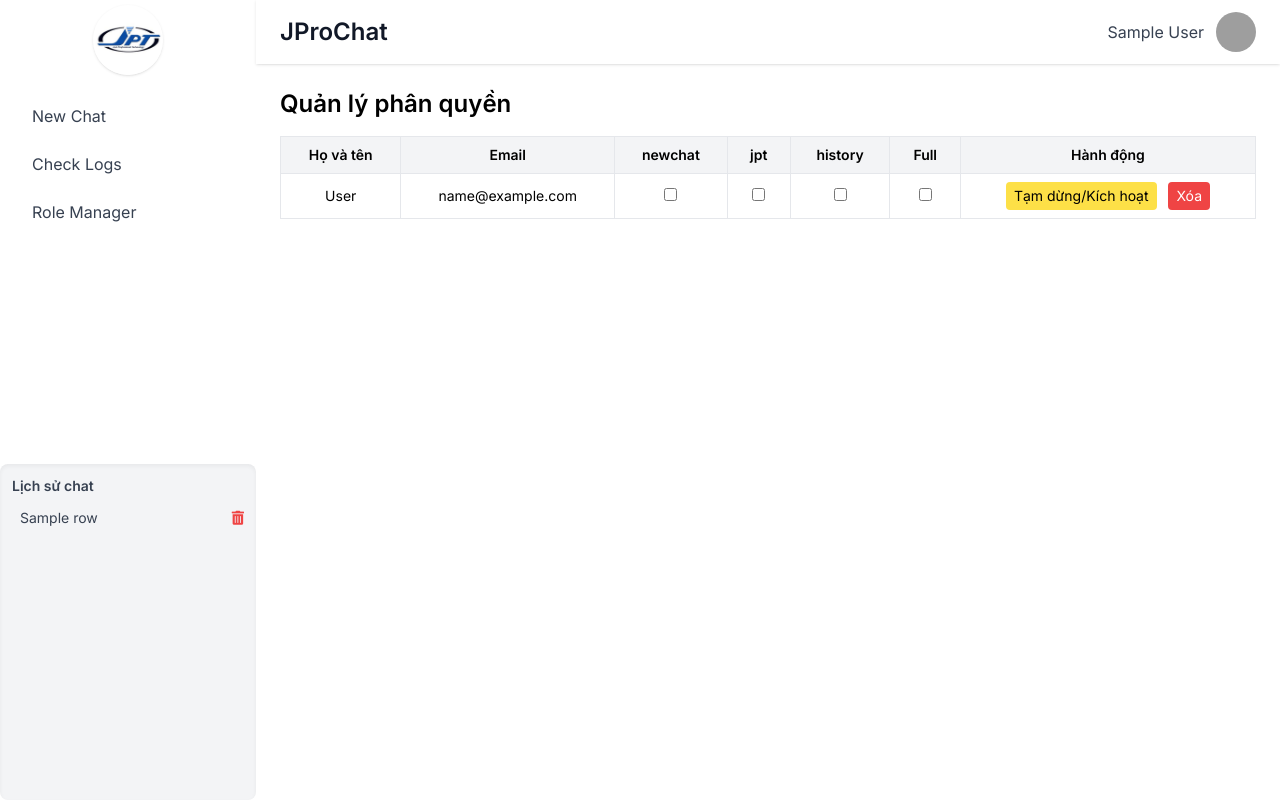
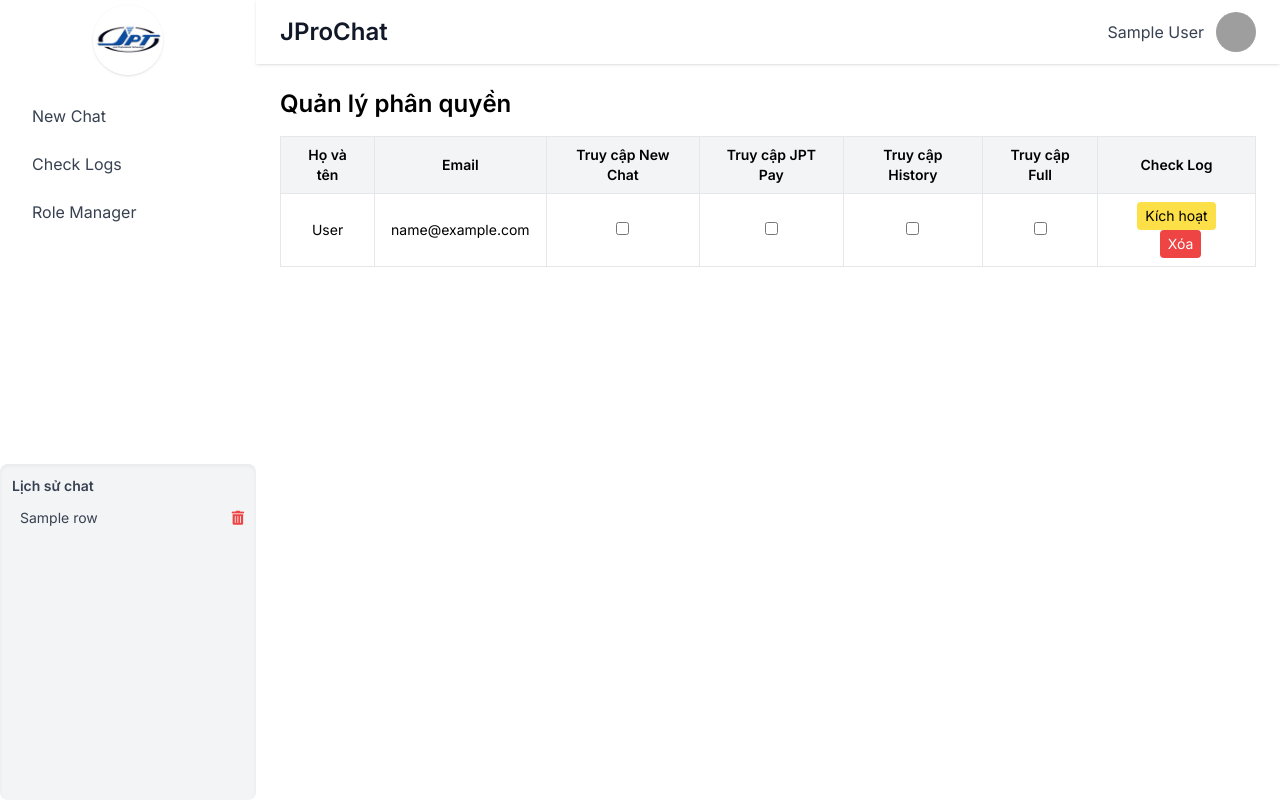
Before and after one commit to JprotechDev/Agent, a Flask app: template templates/role_manager.html in a window 1280 px wide. Run offline with Flask 3, Linux system fonts and the light colour scheme; the visitor is signed in with stand-in values (Sample User, id 1); the template is opened without the code that fills it: most values are stand-ins (such as "Sample title", 1, 10 or a date in 2020); parts of the project's set-up code (start-up, migrations or seed data) failed here and were passed over; some libraries are stand-ins or nearby versions; grey boxes are pictures that could not be loaded.

Commit message:
role_manager.html

```diff
--- a/templates/role_manager.html
+++ b/templates/role_manager.html
@@ -1,3 +1,4 @@
+{# role_manager.html #}
 {% extends "include/base.html" %}
 
 {% block content_chat %}
@@ -9,31 +10,53 @@
             <tr>
                 <th class="border px-4 py-2">Họ và tên</th>
                 <th class="border px-4 py-2">Email</th>
-                <th class="border px-4 py-2">newchat</th>
-                <th class="border px-4 py-2">jpt</th>
-                <th class="border px-4 py-2">history</th>
-                <th class="border px-4 py-2">Full</th>
-                <th class="border px-4 py-2">Hành động</th>
+                {# Cập nhật các cột quyền dựa trên các vai trò có thể có trong Google Sheet của bạn #}
+                <th class="border px-4 py-2">Truy cập New Chat</th>
+                <th class="border px-4 py-2">Truy cập JPT Pay</th>
+                <th class="border px-4 py-2">Truy cập History</th>
+                <th class="border px-4 py-2">Truy cập Full</th>
+                <th class="border px-4 py-2">Check Log</th>
             </tr>
         </thead>
         <tbody>
-            {% for user in get_chat_info_list %}
+            {# Duyệt qua all_users (tên biến đã được chuẩn hóa trong homeController) #}
+            {% for user in all_users %}
             <tr class="text-center">
-                <td class="border px-4 py-2">{{ user.fullname }}</td>
-                <td class="border px-4 py-2">{{ user.email }}</td>
+                {# Đảm bảo các key 'FULLNAME', 'EMAIL' khớp với key trong dictionary trả về từ Auth #}
+                <td class="border px-4 py-2">{{ user.FULLNAME }}</td>
+                <td class="border px-4 py-2">{{ user.EMAIL }}</td>
 
-                {% for role in ['newchat', 'jpt', 'history', 'full'] %}
+                {# Các checkbox cho các vai trò. Sửa các tên role cho phù hợp với cách bạn lưu trữ trong Google Sheet #}
                 <td class="border px-4 py-2">
                     <input type="checkbox"
-                        {% if role in user.roles %}checked{% endif %}
-                        onclick="toggleRole('{{ user.email }}', '{{ role }}')"
+                        {% if 'newchat' in user.roles %}checked{% endif %}
+                        onclick="toggleRole('{{ user.EMAIL }}', 'newchat')"
                     />
                 </td>
-                {% endfor %}
+                <td class="border px-4 py-2">
+                    <input type="checkbox"
+                        {% if 'jpt' in user.roles %}checked{% endif %}
+                        onclick="toggleRole('{{ user.EMAIL }}', 'jpt')"
+                    />
+                </td>
+                <td class="border px-4 py-2">
+                    <input type="checkbox"
+                        {% if 'history' in user.roles %}checked{% endif %}
+                        onclick="toggleRole('{{ user.EMAIL }}', 'history')"
+                    />
+                </td>
+                <td class="border px-4 py-2">
+                    <input type="checkbox"
+                        {% if 'full' in user.roles %}checked{% endif %}
+                        onclick="toggleRole('{{ user.EMAIL }}', 'full')"
+                    />
+                </td>
 
                 <td class="border px-4 py-2 space-x-2">
-                    <button class="text-sm bg-yellow-300 px-2 py-1 rounded" onclick="toggleUser('{{ user.email }}')">Tạm dừng/Kích hoạt</button>
-                    <button class="text-sm bg-red-500 text-white px-2 py-1 rounded" onclick="deleteUser('{{ user.email }}')">Xóa</button>
+                    <button class="text-sm bg-yellow-300 px-2 py-1 rounded" onclick="toggleUser('{{ user.EMAIL }}')">
+                        {{ "Kích hoạt" if not user.status else "Tạm dừng" }}
+                    </button>
+                    <button class="text-sm bg-red-500 text-white px-2 py-1 rounded" onclick="deleteUser('{{ user.EMAIL }}')">Xóa</button>
                 </td>
             </tr>
             {% endfor %}
@@ -42,6 +65,7 @@
 </div>
 
 <script>
+// Các hàm JavaScript của bạn vẫn giữ nguyên
 function toggleRole(email, role) {
     fetch('/update-role', {
         method: 'POST',
@@ -49,7 +73,12 @@
         body: JSON.stringify({ email: email, role: role })
     })
     .then(res => res.json())
-    .then(data => alert(data.message || data.error))
+    .then(data => {
+        alert(data.message || data.error);
+        if (data.message) {
+            window.location.reload();
+        }
+    })
     .catch(err => alert("Lỗi: " + err));
 }
 
@@ -61,7 +90,12 @@
         body: JSON.stringify({ email: email })
     })
     .then(res => res.json())
-    .then(data => alert(data.message || data.error))
+    .then(data => {
+        alert(data.message || data.error);
+        if (data.message) {
+            window.location.reload();
+        }
+    })
     .catch(err => alert("Lỗi: " + err));
 }
 
@@ -72,7 +106,12 @@
         body: JSON.stringify({ email: email })
     })
     .then(res => res.json())
-    .then(data => alert(data.message || data.error))
+    .then(data => {
+        alert(data.message || data.error);
+        if (data.message) {
+            window.location.reload();
+        }
+    })
     .catch(err => alert("Lỗi: " + err));
 }
 </script>
```
